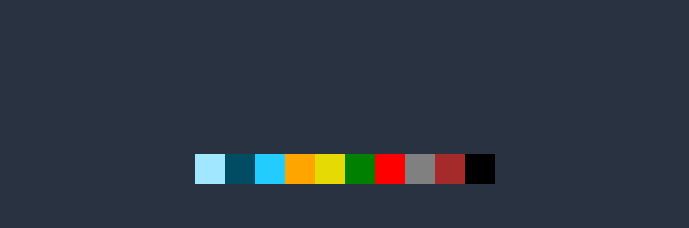
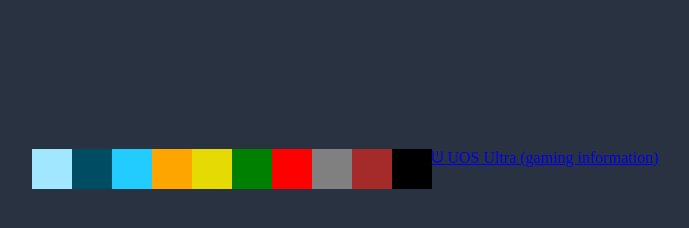
Before and after one commit to vicous6/ultra-pixel-wars, a website with bundled scripts: page public/index.html in a window 1280 px wide. Shown: the part 356-584 px from the top of the page, without its empty margins (295-984 px from the left). Built offline with nearby package versions, Linux system fonts and the light colour scheme; files whose address does not match are found by name.

Commit message:
make it better

```diff
--- a/public/css/style.css
+++ b/public/css/style.css
@@ -18,8 +18,8 @@ h1 {
 }
 
 .color-box {
-  height: 30px;
-  width: 30px;
+  height: 40px;
+  width: 40px;
 }
 
 .color-blue {
--- a/public/index.html
+++ b/public/index.html
@@ -20,6 +20,7 @@
         <div class="color-box color-grey" data-color="#808080"></div>
         <div class="color-box color-brown" data-color="#A52A2A"></div>
         <div class="color-box color-black" data-color="#000000"></div>
+        <a href="https://twitter.com/UOS__ULTRA">ᕫ UOS Ultra (gaming information)</a>
       </div>
     </div>
     <script src="/socket.io/socket.io.js"></script>
```
